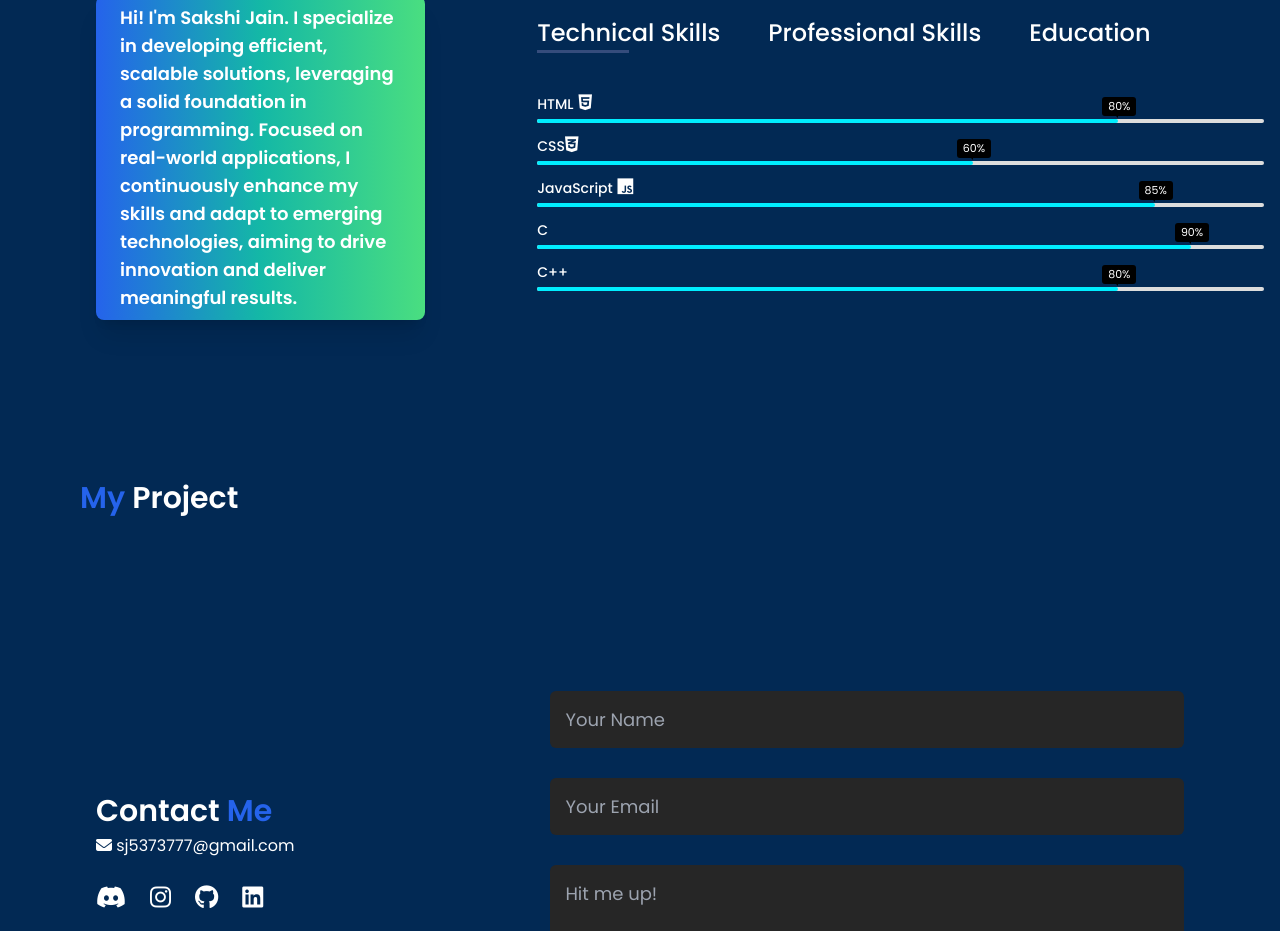
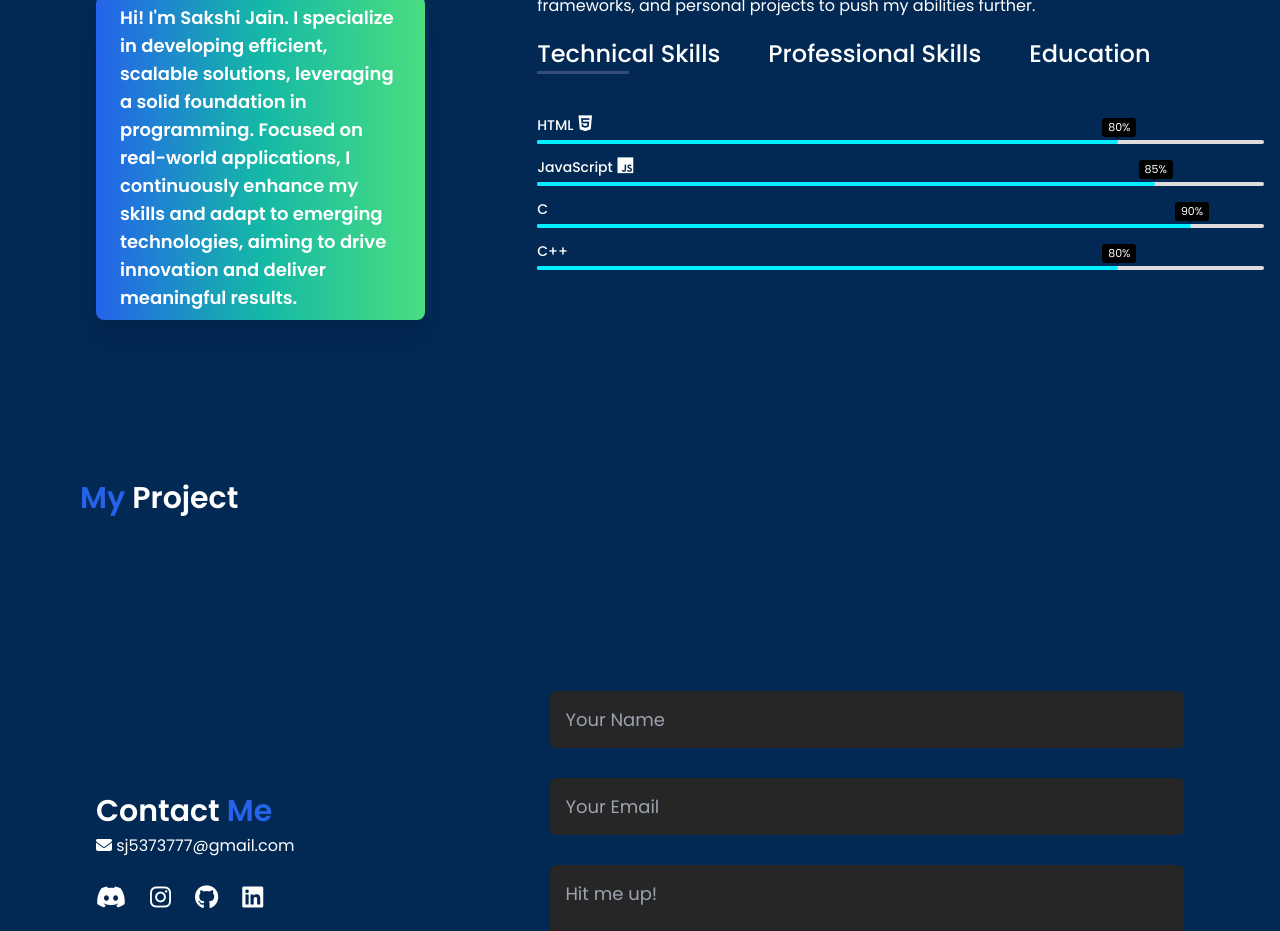
Before and after one commit to Sjain0018/Sakshi-Portfolio, a website: page index.html in a window 1280 px wide. Shown: the part 1208-2139 px from the top of the page. Drawn offline with nearby package versions, Linux system fonts and the light colour scheme.

Commit message:
remove css bar

```diff
--- a/index.html
+++ b/index.html
@@ -110,10 +110,6 @@
         width: 80%;
       }
 
-      .progress-line.css span {
-        width: 60%;
-      }
-
       .progress-line.javascript span {
         width: 85%;
       }
@@ -143,9 +139,6 @@
         content: "80%";
       }
 
-      .progress-line.css span::after {
-        content: "60%";
-      }
 
       .progress-line.javascript span::after {
         content: "85%";
@@ -574,14 +567,7 @@
                     <span></span>
                   </div>
                 </div>
-                <div class="bars">
-                  <div class="info">
-                    <span>CSS</span><i class="fa-brands fa-css3-alt"></i>
-                  </div>
-                  <div class="progress-line css">
-                    <span></span>
-                  </div>
-                </div>
+
                 <div class="bars">
                   <div class="info">
                     <span>JavaScript</span>
```
